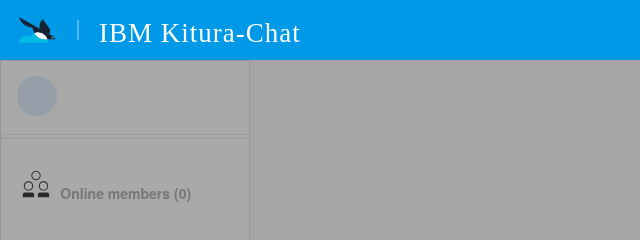
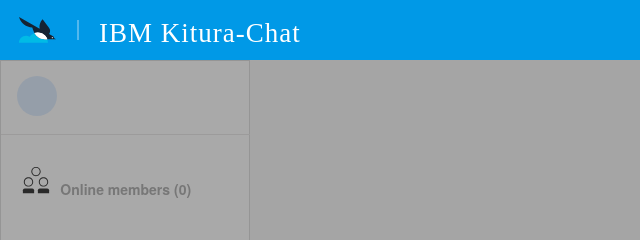
Before and after one commit to IBM-Swift-Sunset/Kitura-Chat-Server, a website: page public/index.html in a window 1280 px wide. Shown: the top 240 px of the page, 0-640 px from the left. Drawn offline with nearby package versions, Linux system fonts and the light colour scheme.

Commit message:
IBM-Swift/Kitura#33 Fix separator in participants area

```diff
--- a/public/chat.css
+++ b/public/chat.css
@@ -182,8 +182,8 @@
 
 .participantsSeparator {
     width: 249px;
-    height: 3px;
-    border: solid 1px #e5e4e4;
+    height: 1px;
+    background-color: #e5e4e4;
     margin-top: 15px;
 }
 
```
